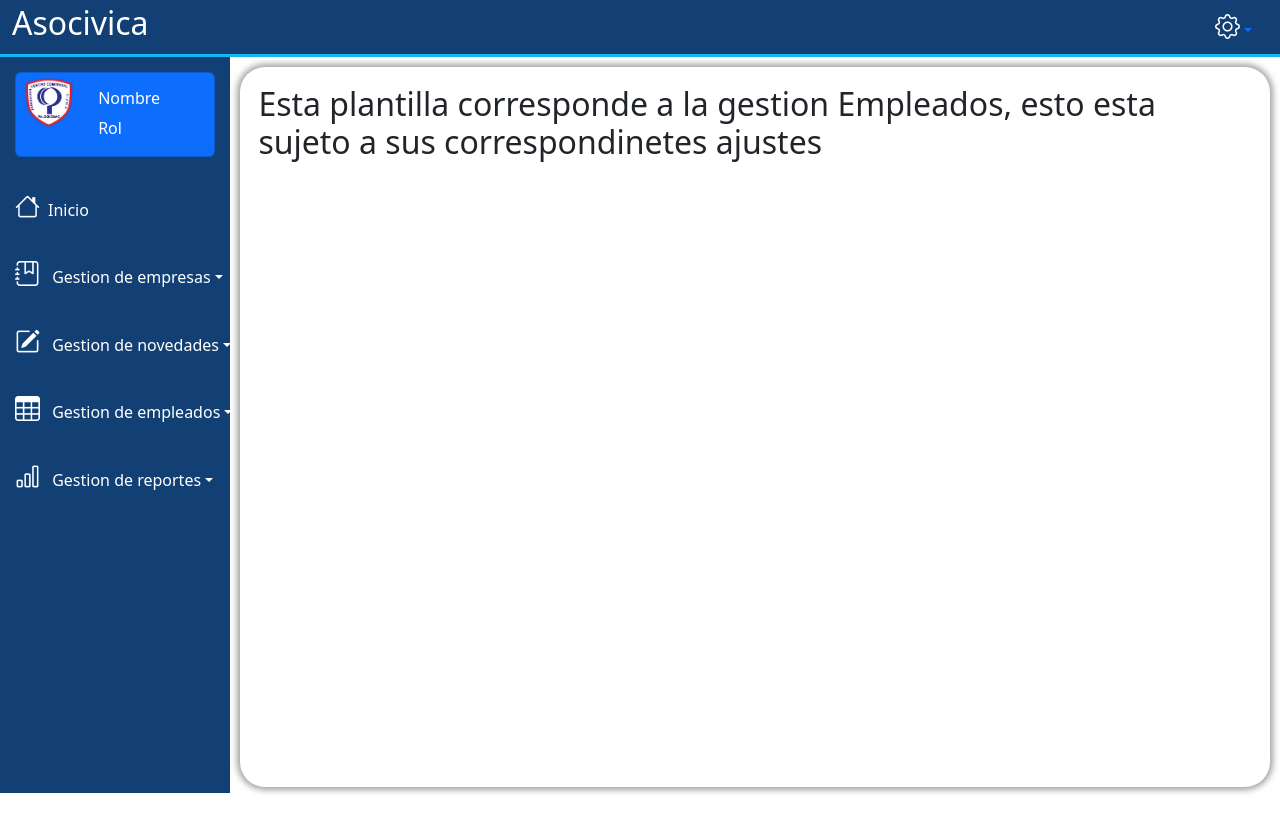
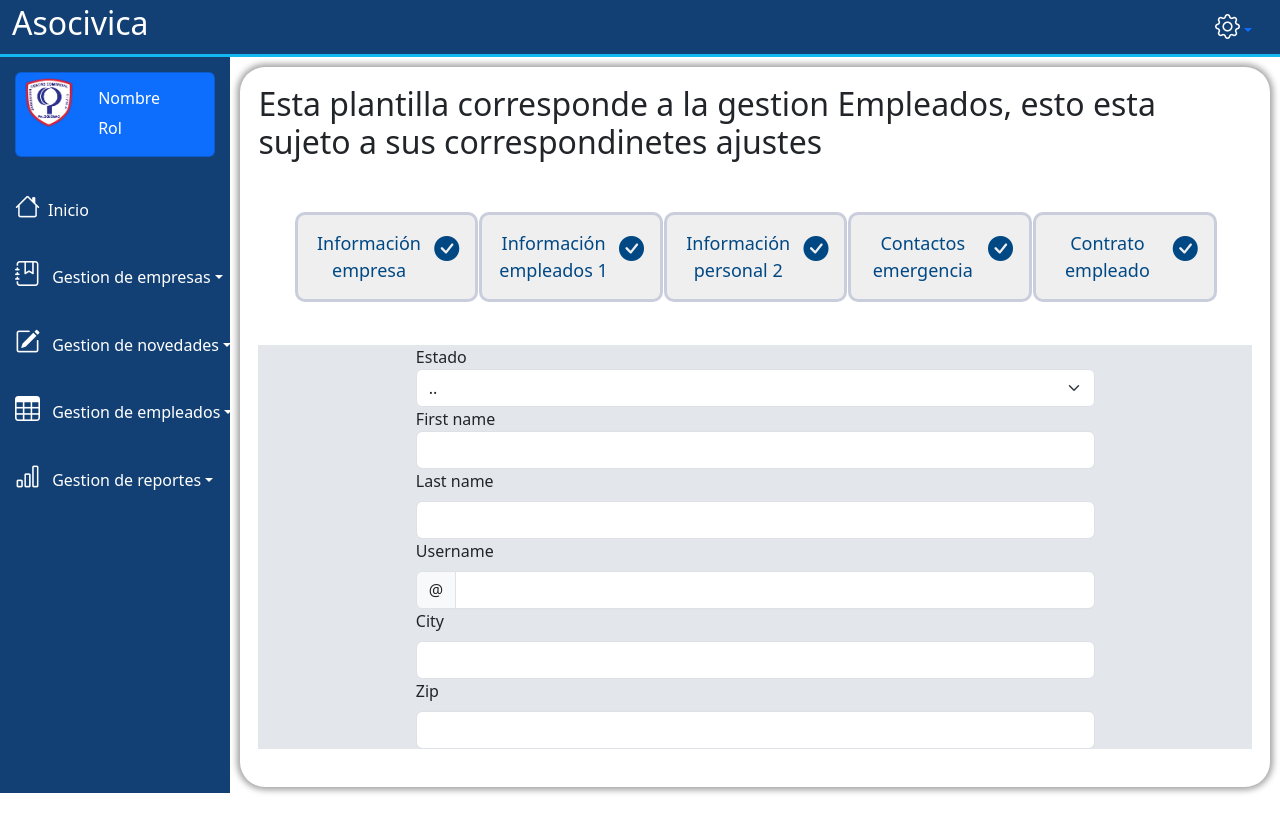
Before and after one commit to luiscarlosmedina/asocivica, a React (Create React App) app: page /registrar-empleado in a window 1280 px wide. Shown: the top 832 px of the page. Before the commit the page ends 800 px from the top, so only its background shows below. Built offline with nearby package versions, Linux system fonts and the light colour scheme.

Commit message:
Se completa la sección de gestion de empleado con un formulario que corresponde terminar.

```diff
--- a/src/components/dashboard/Content.js
+++ b/src/components/dashboard/Content.js
@@ -20,5 +20,4 @@ const Content = () => {
         </div>
     )
 }
-
 export default Content
--- a/src/components/dashboard/Empleado/Empleadofr.js
+++ b/src/components/dashboard/Empleado/Empleadofr.js
@@ -1,9 +1,55 @@
 import React from 'react'
+import "../../../style/Empleado/empleadofr.css";
+import F_emple from './form_emple/a';
 
 export default function Empleadofr() {
   return (
     <div>
       <h2>Esta plantilla corresponde a la gestion Empleados, esto esta sujeto a sus correspondinetes ajustes</h2>
+      <div className='main-box'>
+            <header className='primary-box'>
+                <div className= "box-menu">
+                    <button className='sub-menu'>
+                        <div className='box-options'>
+                        <div>Información empresa</div>
+                        <i className="bi bi-check-circle-fill"></i>
+                        </div>
+                    </button>
+                    <button className='sub-menu'>
+                        <div className='box-options'>
+                        <div>Información empleados 1</div>
+                        <i className="bi bi-check-circle-fill"></i>
+                        </div>
+                    </button>
+                    <button className='sub-menu'>
+                        <div className='box-options'>
+                        <div>Información personal 2</div>
+                        <i className="bi bi-check-circle-fill"></i>
+                        </div>
+                    </button>
+
+                    <button className='sub-menu'>
+                        <div className='box-options'>
+                        <div>Contactos emergencia</div>
+                        <i className="bi bi-check-circle-fill"></i>
+                        </div>
+                    </button>
+                    <button className='sub-menu'>
+                        <div className='box-options'>
+                        <div>Contrato empleado</div>
+                        <i className="bi bi-check-circle-fill"></i>
+                        </div>
+                    </button>
+                </div>
+            </header>
+            <section className='secundary-box'>
+            <div className='container'>
+                <F_emple />
+              </div>
+            </section>
+
+        </div>
+
     </div>
   )
 }
--- /dev/null
+++ b/src/components/dashboard/Empleado/form_emple/a.js
@@ -0,0 +1,55 @@
+import React from "react";
+import "../../../../style/Empleado/form-emple/a.css";
+const F_emple = () => {
+    return (
+      <form class="box-main">
+      <div className="box-main2">
+        <div >
+        <label>Estado</label>
+        <select class="form-select" id="validationDefault04" required>
+        <option select value="">..</option>
+          <option select value="">Activo</option>
+          <option select value="">Inactivo</option>
+        </select>
+        </div>
+
+      <div >
+        <label  >First name</label>
+        <input type="text" class="form-control" id="validationDefault01"  required/>
+      </div>
+
+
+      <div >
+        <label for="validationDefault02" class="form-label">Last name</label>
+        <input type="text" class="form-control" id="validationDefault02" required/>
+      </div>
+
+
+      <div >
+        <label for="validationDefaultUsername" class="form-label">Username</label>
+        <div class="input-group">
+          <span class="input-group-text" id="inputGroupPrepend2">@</span>
+          <input type="text" class="form-control" id="validationDefaultUsername" aria-describedby="inputGroupPrepend2" required/>
+        </div>
+      </div>
+
+
+      <div >
+        <label for="validationDefault03" class="form-label">City</label>
+        <input type="text" class="form-control" id="validationDefault03" required/>
+      </div>
+
+
+      <div >
+        <label for="validationDefault05" class="form-label">Zip</label>
+        <input type="text" class="form-control" id="validationDefault05" require/>
+      </div>
+
+      </div>
+    </form>
+
+
+    );
+}
+
+export default F_emple;
--- /dev/null
+++ b/src/style/Empleado/empleadofr.css
@@ -0,0 +1,44 @@
+*{
+    margin: 0;
+}
+.primary-box{
+    height: 11em;
+    width: 100%;
+    display: flex;
+    align-items: center;
+    justify-content: center;
+}
+.secundary-box{
+    height: 37em;
+    width: 100%;
+}
+.box-menu{
+    display: flex;
+    font-weight: 550;
+    color: #004884;
+}
+.sub-menu{
+   border: rgb(202, 206, 220) solid 3px;
+    width: 10.2em;
+    height: 5em;
+    margin-left: 1px;
+    border-radius: 10px;
+    font-size: 18px;
+}
+.box-options{
+    display: flex;
+    justify-content: center;
+}
+
+.sub-menu div{
+    color: #004884;
+}
+.secundary-box .container{
+    background-color: rgb(227, 231, 235);
+
+}
+
+.box-options i {
+  color:#004884 ;
+  margin-right: 10px;
+}
--- /dev/null
+++ b/src/style/Empleado/form-emple/a.css
@@ -0,0 +1,10 @@
+
+.box-main{
+    display: flex;
+    justify-content: center;
+    align-items: center;
+}
+
+.box-main2{
+   width: 70%;
+}
```
Also changed, not shown: src/components/dashboard/Empleado/content_empl.js (added), src/components/dashboard/Empleado/form_emple/b.js (added), src/components/dashboard/Empleado/form_emple/c.js (added), src/components/dashboard/Empleado/form_emple/d.js (added), src/components/dashboard/Empleado/form_emple/e.js (added).
